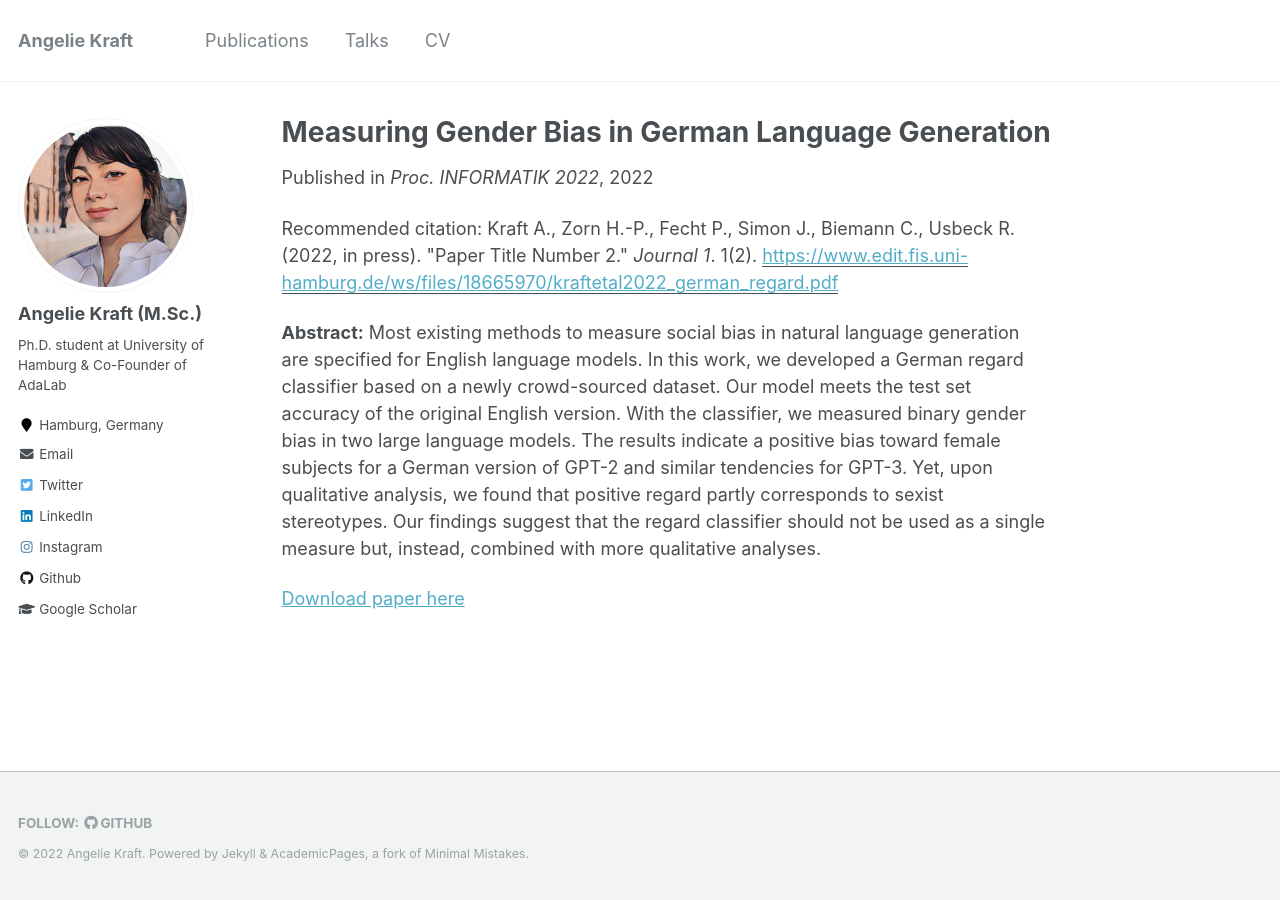
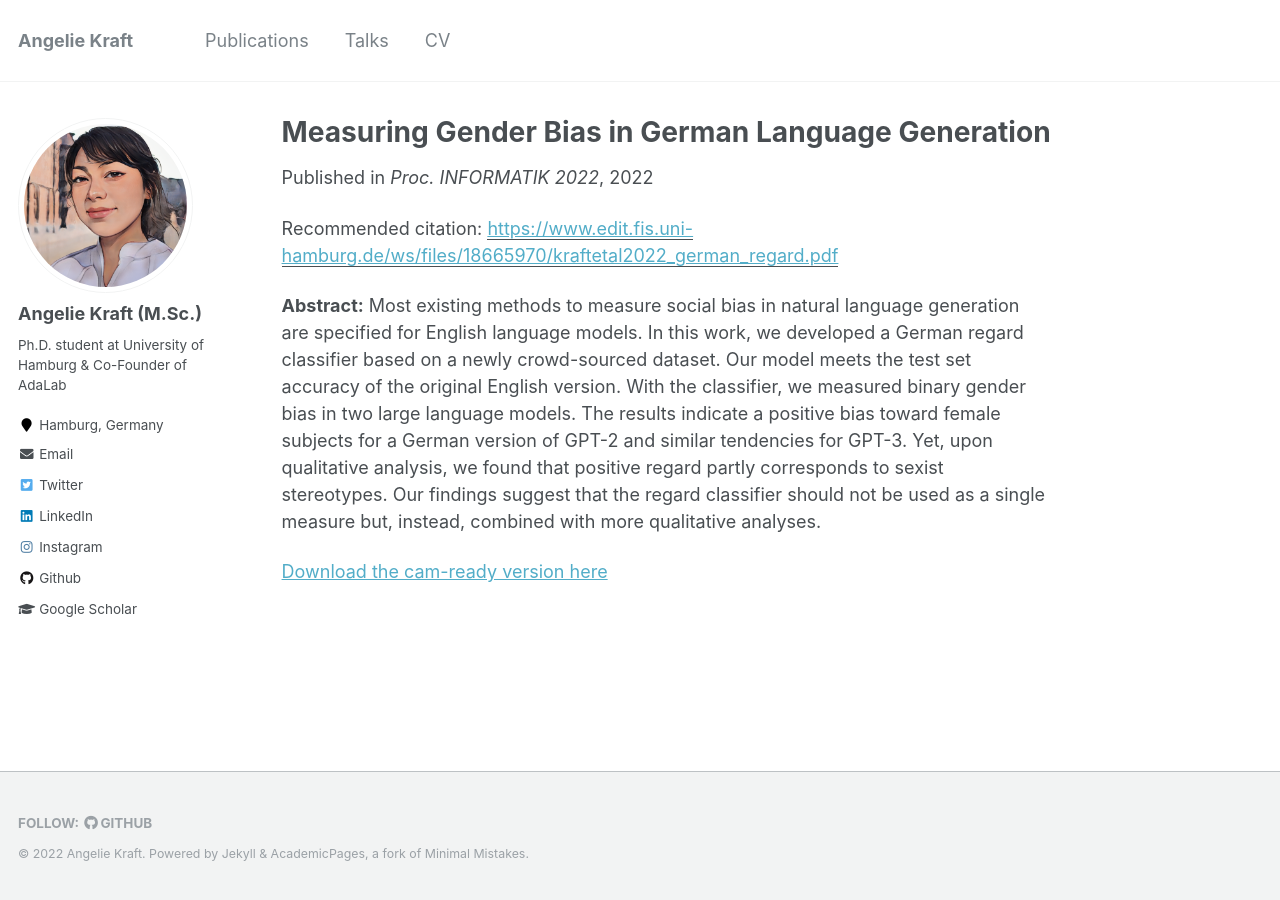
Before and after one commit to krangelie/krangelie.github.io, a Jekyll site: the page built from _publications/2022-german-regard-number-1.md, in a window 1280 px wide. Built offline with Jekyll 4.4.1, drawn with Linux system fonts in a browser that asks for light colours.

Commit message:
remove rec citation

```diff
--- a/_publications/2022-german-regard-number-1.md
+++ b/_publications/2022-german-regard-number-1.md
@@ -2,11 +2,10 @@
 title: "Measuring Gender Bias in German Language Generation"
 collection: publications
 permalink: /publication/2022-german-regard-number-1
-excerpt: 'test'
 date: 2022-09-29
 venue: 'Proc. INFORMATIK 2022'
 paperurl: 'https://www.edit.fis.uni-hamburg.de/ws/files/18665970/kraftetal2022_german_regard.pdf'
-citation: 'Kraft A., Zorn H.-P., Fecht P., Simon J., Biemann C., Usbeck R. (2022, in press). &quot;Paper Title Number 2.&quot; <i>Journal 1</i>. 1(2).'
+citation: ''
 ---
 **Abstract:** Most existing methods to measure social bias in natural language generation are specified
 for English language models. In this work, we developed a German regard classifier based on a newly
@@ -17,4 +16,4 @@
 Our findings suggest that the regard classifier should not be used as a single measure but, instead,
 combined with more qualitative analyses.
 
-[Download paper here](https://www.edit.fis.uni-hamburg.de/ws/files/18665970/kraftetal2022_german_regard.pdf)
+[Download the cam-ready version here](https://www.edit.fis.uni-hamburg.de/ws/files/18665970/kraftetal2022_german_regard.pdf)
```
